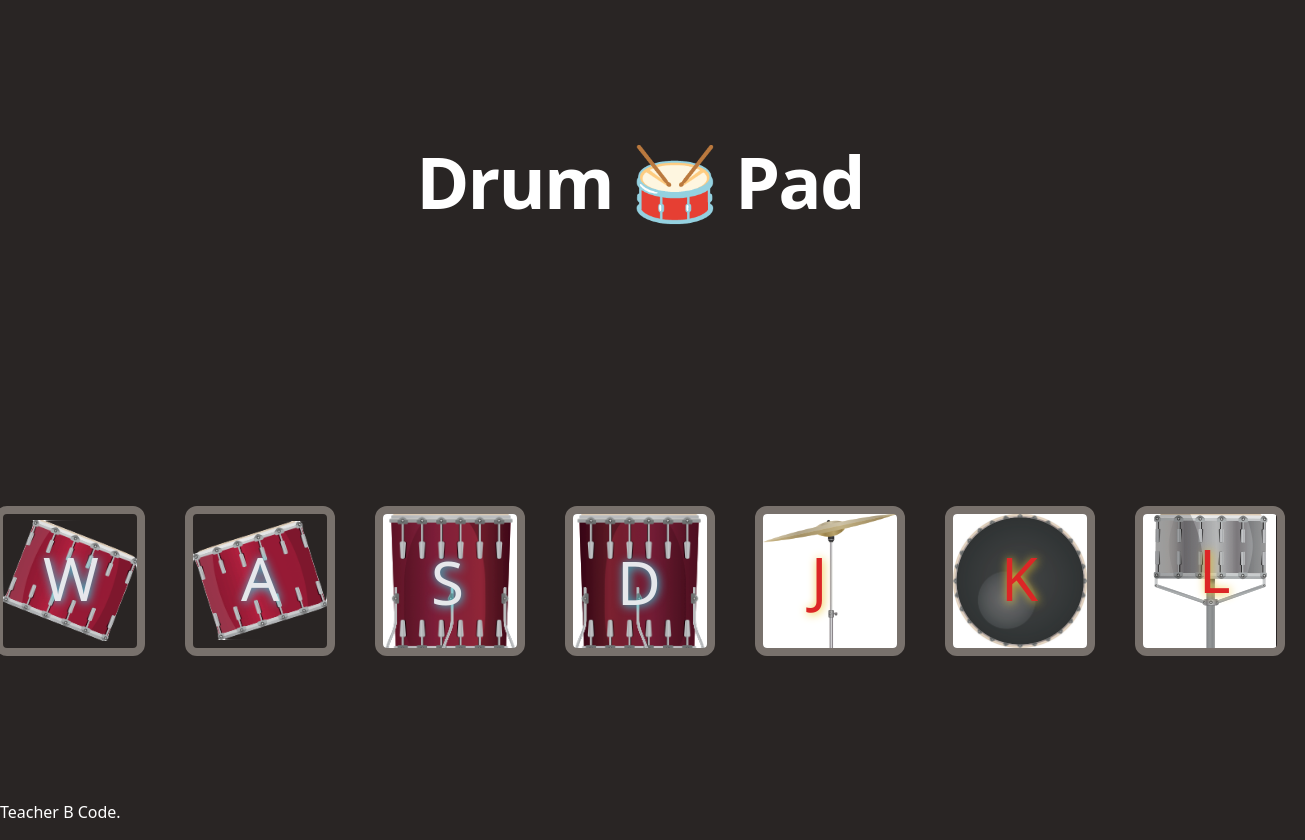
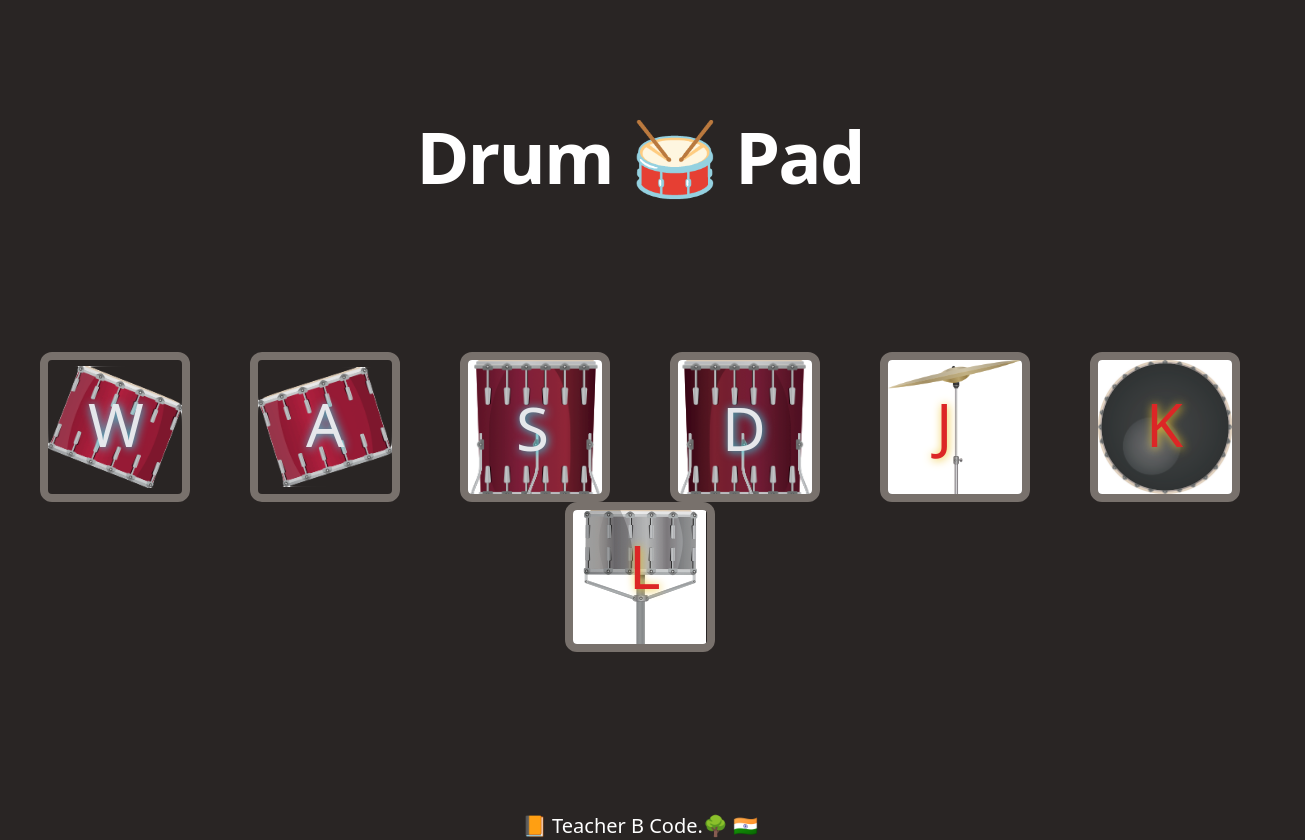
Before and after one commit to TeacherBCode/Drum-Pad, a plain HTML site: page index.html in a window 1280 px wide. Shown: the whole page, 1305 px wide, since content can reach past the window. Drawn offline with Linux system fonts and the light colour scheme.

Commit message:
Updated_Files

```diff
--- a/index.html
+++ b/index.html
@@ -14,12 +14,14 @@
 
 <body class="bg-stone-800 text-white ">
 
-    <main class="w-screen h-screen grid justify-center items-center">
-        <div class="text-7xl font-bold tracking-tight text-white text-center my-0">
+
+
+    <main class="">
+        <div class="text-7xl font-bold tracking-tight mt-20 pt-10 text-center my-10">
             <h1>Drum 🥁 Pad</h1>
         </div>
 
-        <div class="flex justify-evenly my-0">
+        <div class="justify-evenly flex flex-wrap my-20 py-20">
             <div class="w-[150px] h-[150px] mx-[20px] flex justify-center items-center">
                 <button class=" relative w-[150px] h-[150px] overflow-hidden border-8 rounded-xl
                         border-stone-500  hover:border-stone-300 hover:w-[140px] hover:h-[140px]">
@@ -73,12 +75,13 @@
                 </button>
             </div>
         </div>
-
-
     </main>
 
     <footer>
-        Teacher B Code.
+        <div class="text-xl flex justify-center"  >
+            <p>📙 Teacher B Code.🌳 🇮🇳</p>
+        </div>
+
     </footer>
 </body>
 
```
Also changed, not shown: styles.css.
